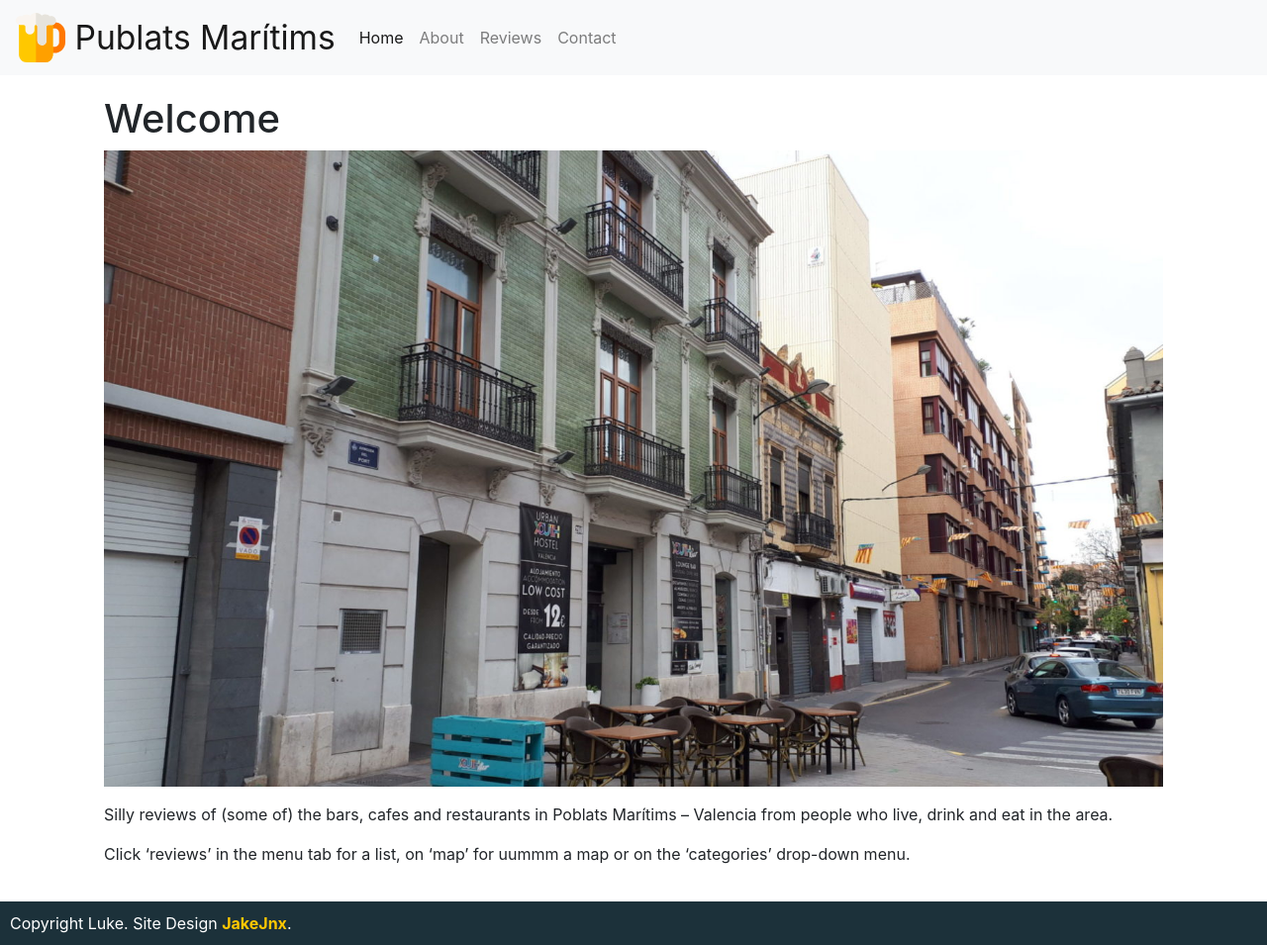
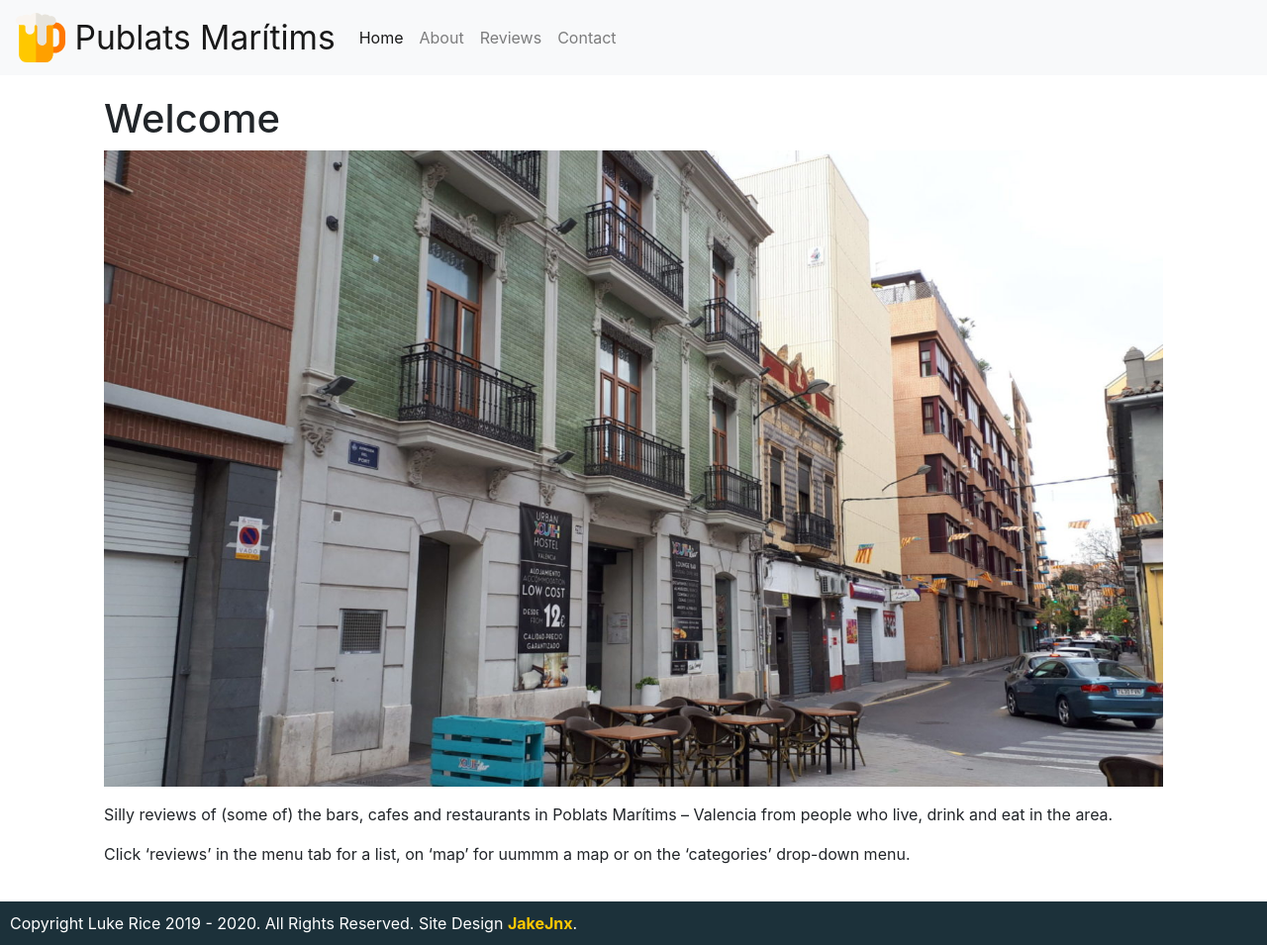
Before and after one commit to jakejnx/publats.com, a Jekyll site: the page built from index.md, in a window 1280 px wide. Shown: the whole page at 99% size. Built offline with Jekyll 4.4.1, drawn with Linux system fonts in a browser that asks for light colours; nearby versions of some CDN libraries.

```diff
--- a/_includes/footer.html
+++ b/_includes/footer.html
@@ -1,8 +1,8 @@
 </div>
 <footer>
-  Copyright Luke.  Site Design <a href="https://jakejnx.com">JakeJnx</a>.
+  Copyright Luke Rice 2019 - 2020.  All Rights Reserved.  Site Design <a href="https://jakejnx.com">JakeJnx</a>.
 </footer>
 
-<script src="https://code.jquery.com/jquery-3.2.1.slim.min.js" integrity="sha384-KJ3o2DKtIkvYIK3UENzmM7KCkRr/rE9/Qpg6aAZGJwFDMVNA/GpGFF93hXpG5KkN" crossorigin="anonymous"></script>
-<script src="https://cdnjs.cloudflare.com/ajax/libs/popper.js/1.12.9/umd/popper.min.js" integrity="sha384-ApNbgh9B+Y1QKtv3Rn7W3mgPxhU9K/ScQsAP7hUibX39j7fakFPskvXusvfa0b4Q" crossorigin="anonymous"></script>
-<script src="https://maxcdn.bootstrapcdn.com/bootstrap/4.0.0/js/bootstrap.min.js" integrity="sha384-JZR6Spejh4U02d8jOt6vLEHfe/JQGiRRSQQxSfFWpi1MquVdAyjUar5+76PVCmYl" crossorigin="anonymous"></script>
+<script src="https://code.jquery.com/jquery-3.5.1.slim.min.js" integrity="sha384-DfXdz2htPH0lsSSs5nCTpuj/zy4C+OGpamoFVy38MVBnE+IbbVYUew+OrCXaRkfj" crossorigin="anonymous"></script>
+<script src="https://cdn.jsdelivr.net/npm/popper.js@1.16.0/dist/umd/popper.min.js" integrity="sha384-Q6E9RHvbIyZFJoft+2mJbHaEWldlvI9IOYy5n3zV9zzTtmI3UksdQRVvoxMfooAo" crossorigin="anonymous"></script>
+<script src="https://stackpath.bootstrapcdn.com/bootstrap/4.5.0/js/bootstrap.min.js" integrity="sha384-OgVRvuATP1z7JjHLkuOU7Xw704+h835Lr+6QL9UvYjZE3Ipu6Tp75j7Bh/kR0JKI" crossorigin="anonymous"></script>
--- a/_includes/head.html
+++ b/_includes/head.html
@@ -3,7 +3,7 @@
   <meta http-equiv="X-UA-Compatible" content="IE=edge">
   <meta name="viewport" content="width=device-width, initial-scale=1">
   {%- seo -%}
-  <link rel="stylesheet" href="https://maxcdn.bootstrapcdn.com/bootstrap/4.0.0/css/bootstrap.min.css" integrity="sha384-Gn5384xqQ1aoWXA+058RXPxPg6fy4IWvTNh0E263XmFcJlSAwiGgFAW/dAiS6JXm" crossorigin="anonymous">
+  <link rel="stylesheet" href="https://stackpath.bootstrapcdn.com/bootstrap/4.5.0/css/bootstrap.min.css" integrity="sha384-9aIt2nRpC12Uk9gS9baDl411NQApFmC26EwAOH8WgZl5MYYxFfc+NcPb1dKGj7Sk" crossorigin="anonymous">
   <link rel="apple-touch-icon" sizes="180x180" href="/apple-touch-icon.png">
 <link rel="icon" type="image/png" sizes="32x32" href="/favicon-32x32.png">
 <link rel="icon" type="image/png" sizes="16x16" href="/favicon-16x16.png">
@@ -11,12 +11,8 @@
 <meta name="msapplication-TileColor" content="#da532c">
 <meta name="theme-color" content="#ffffff">
   {%- feed_meta -%}
-  {%- if jekyll.environment == 'production' and site.google_analytics -%}
-    {%- include google-analytics.html -%}
-  {%- endif -%}
 
   <style>
-
 
     .plcon {
       min-height: 90vh;
```
Also changed, not shown: _includes/google-analytics.html (deleted, +0 -9 lines).
